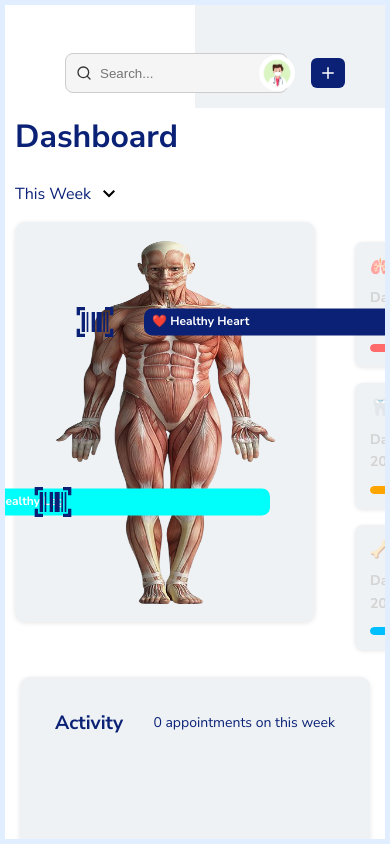
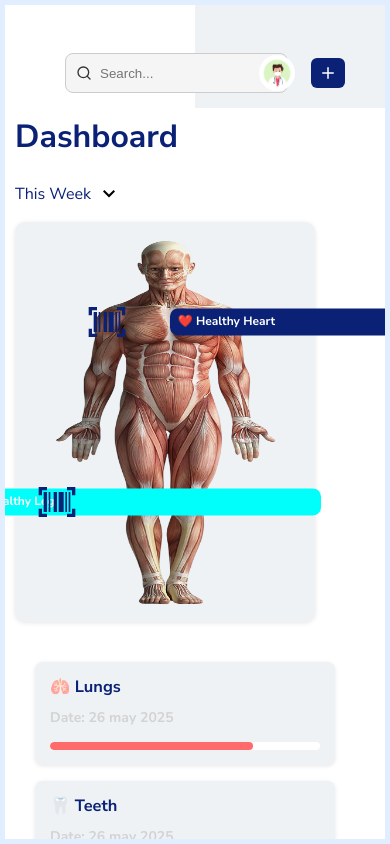
Before and after one commit to dilipkumar-01/fitpeo-healthcaredashboard, a React (Vite) app: page / in a window 390 px wide. Built offline with nearby package versions, Linux system fonts and the light colour scheme; a web font is replaced by a local one.

Commit message:
Update MiddleSection.css

```diff
--- a/src/styles/MiddleSection.css
+++ b/src/styles/MiddleSection.css
@@ -4,7 +4,7 @@
     flex-direction: column;
     box-sizing: border-box;
     width: 100%;
-    padding: 20px;
+    padding: 20px 40px; /* MODIFIED: Standardized padding */
 }
 
 .middle-main {
@@ -17,19 +17,19 @@
 .top-grid-section {
     display: flex;
     gap: 20px;
-    height: auto;
     position: relative;
-    height: 440px;
+    flex: 1; /* MODIFIED: Allow to grow */
+    /* REMOVED: height: auto; and height: 440px; */
 }
 
 .anatomy-health-wrap {
     display: flex;
-    flex-direction: row;
+    flex-direction: row; /* Keep as row for side-by-side Anatomy and HealthCards */
     gap: 40px;
-    padding-left: 70px;
+    padding-left: 0px; /* MODIFIED: Standardized padding */
     position: relative;
-    height: 400px;
-
+    flex: 1; /* MODIFIED: Allow to grow */
+    /* REMOVED: height: 400px; */
 }
 
 .detail-dropdown {
@@ -49,15 +49,13 @@
 }
 
 .activities {
-    padding: 0px 15px 10px 40px;
+    padding: 0px 0px 10px 0px; /* MODIFIED: Standardized padding */
+    flex-shrink: 0; /* MODIFIED: Prevent growing, maintain natural height */
 }
 
-
-
+/* MEDIA QUERIES - Generally keep as is, but review padding overrides if necessary */
 @media (max-width: 1024px) {
-
     .middle-main {
-
         display: flex;
         flex-direction: column;
         gap: 10px;
@@ -66,16 +64,15 @@
     .anatomy-health-wrap {
         flex-direction: column;
         gap: 20px;
-        padding-left: 0px;
-
+        padding-left: 0px; /* Ensure consistency */
     }
 
     .middle-section {
-        padding: 15px;
+        padding: 15px; /* Review if this should also be 15px 40px or similar */
     }
 
     .activities {
-        padding: 10px 15px;
+        padding: 10px 15px; /* Review this padding */
     }
 
     .detail-dropdown {
@@ -87,29 +84,28 @@
 
 @media (max-width: 768px) {
     .anatomy-health-wrap {
-        padding-left: 10px;
+        padding-left: 10px; /* Review this padding */
     }
 
     .middle-section {
-        padding: 10px;
+        padding: 10px; /* Review this padding */
     }
 
     .activities {
-        padding: 10px;
+        padding: 10px; /* Review this padding */
     }
 }
 
 @media (max-width: 480px) {
-
     .top-grid-section {
         display: flex;
-
+        flex-direction: column; /* Stack items vertically on small screens */
     }
 
     .anatomy-health-wrap {
         flex-direction: column;
         gap: 15px;
-        padding-left: 0;
+        padding-left: 0; /* Ensure consistency */
     }
 
     .detail-dropdown {
@@ -120,6 +116,6 @@
     }
 
     .activities {
-        padding: 5px;
+        padding: 5px; /* Review this padding */
     }
 }
```
